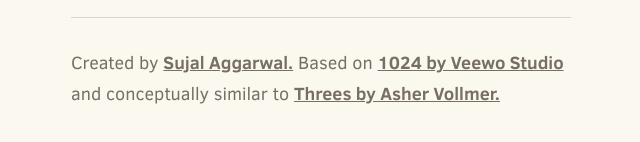
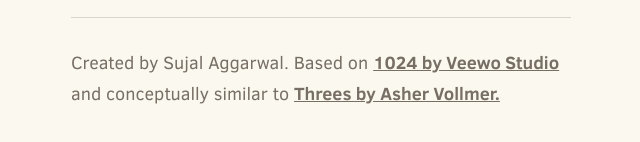
Before and after one commit to sujal-agg/2048, a plain HTML site: page index.html in a window 1280 px wide. Shown: the part 888-1030 px from the top of the page, 319-959 px from the left. Drawn offline with Linux system fonts and the light colour scheme.

Commit message:
Update index.html

```diff
--- a/index.html
+++ b/index.html
@@ -77,7 +77,7 @@
     </p>
     <hr>
     <p>
-    Created by <a href="http://gabrielecirulli.com" target="_blank">Sujal Aggarwal.</a> Based on <a href="https://itunes.apple.com/us/app/1024!/id823499224" target="_blank">1024 by Veewo Studio</a> and conceptually similar to <a href="http://asherv.com/threes/" target="_blank">Threes by Asher Vollmer.</a>
+    Created by Sujal Aggarwal. Based on <a href="https://itunes.apple.com/us/app/1024!/id823499224" target="_blank">1024 by Veewo Studio</a> and conceptually similar to <a href="http://asherv.com/threes/" target="_blank">Threes by Asher Vollmer.</a>
     </p>
   </div>
 
```
